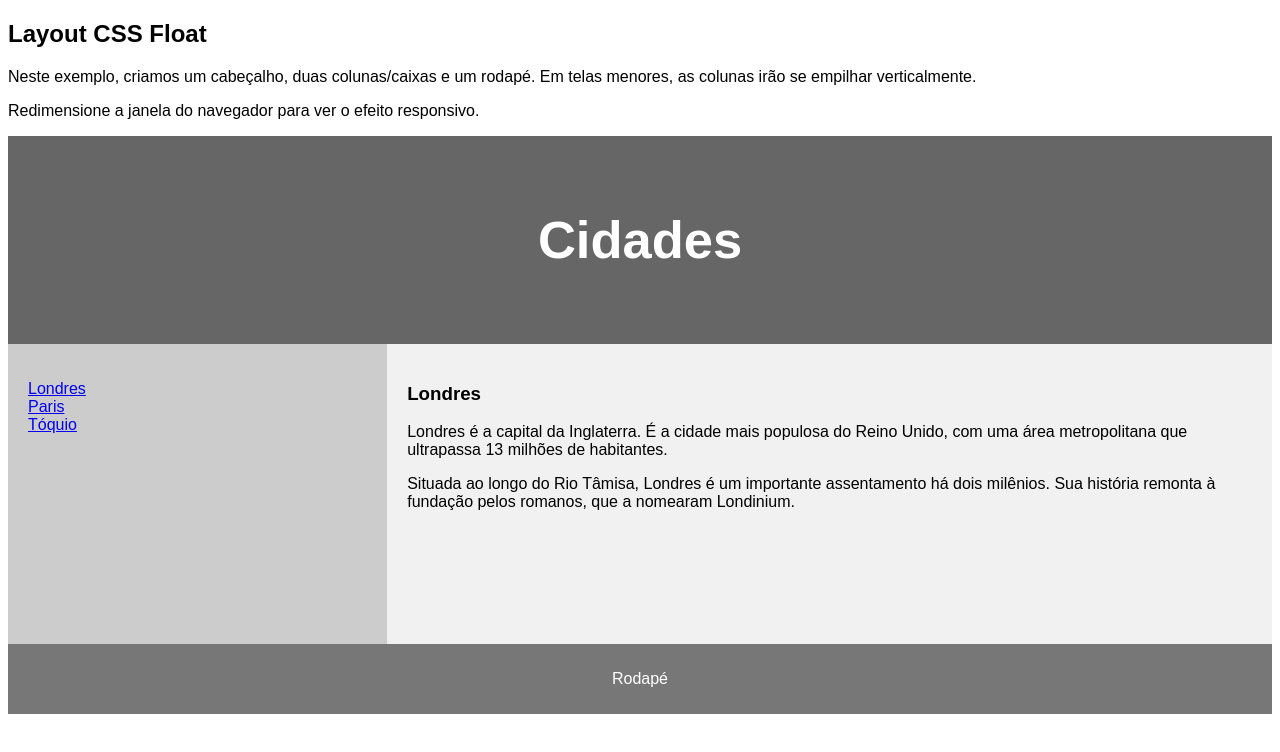
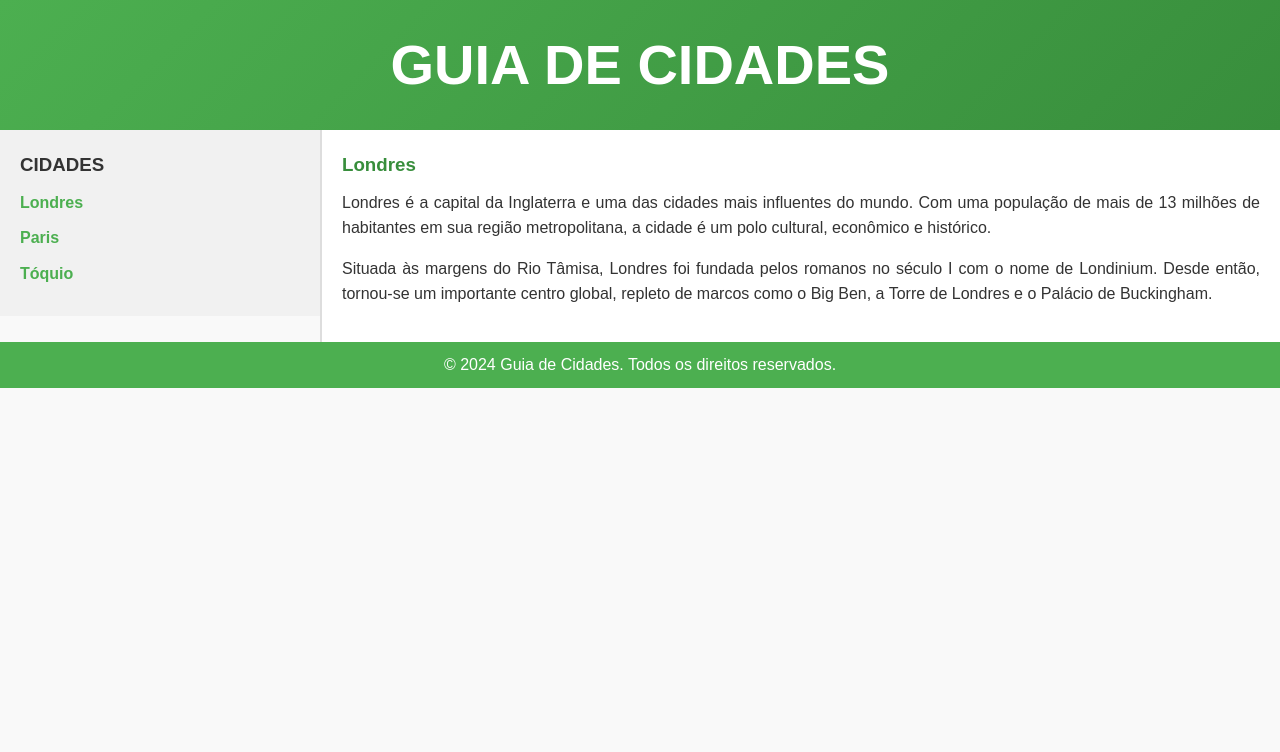
Before and after one commit to cauamoraesantos/cauamoraesantos.github.io, a plain HTML site: page index.html in a window 1280 px wide. Drawn offline with Linux system fonts and the light colour scheme.

Commit message:
Update index.html

```diff
--- a/index.html
+++ b/index.html
@@ -2,72 +2,110 @@
 <html lang="pt-br">
 
 <head>
-    <title>Modelo CSS</title>
-    <meta charset="utf-8">
-    <meta name="viewport" content="width=device-width, initial-scale=1">
+    <meta charset="UTF-8">
+    <meta name="viewport" content="width=device-width, initial-scale=1.0">
+    <title>Modelo de Página com CSS</title>
     <style>
+        /* Configurações gerais */
         * {
             box-sizing: border-box;
+            margin: 0;
+            padding: 0;
         }
 
         body {
             font-family: Arial, Helvetica, sans-serif;
+            line-height: 1.6;
+            background-color: #f9f9f9;
+            color: #333;
         }
 
-        /* Estilo do cabeçalho */
+        /* Estilização do cabeçalho */
         header {
-            background-color: #666;
-            padding: 30px;
+            background: linear-gradient(135deg, #4CAF50, #388E3C);
+            padding: 20px;
             text-align: center;
-            font-size: 35px;
             color: white;
+            font-size: 28px;
+            text-transform: uppercase;
         }
 
-        /* Criação de duas colunas lado a lado */
+        /* Estilização do menu lateral */
         nav {
             float: left;
-            width: 30%;
-            height: 300px;
-            background: #ccc;
+            width: 25%;
+            background: #f1f1f1;
             padding: 20px;
+            height: auto;
         }
 
-        /* Estilo da lista no menu */
+        nav h3 {
+            margin-bottom: 10px;
+            color: #333;
+            text-transform: uppercase;
+        }
+
         nav ul {
             list-style-type: none;
-            padding: 0;
         }
 
+        nav ul li {
+            margin: 10px 0;
+        }
+
+        nav ul li a {
+            text-decoration: none;
+            color: #4CAF50;
+            font-weight: bold;
+            transition: color 0.3s;
+        }
+
+        nav ul li a:hover {
+            color: #388E3C;
+        }
+
+        /* Estilização do conteúdo principal */
         article {
             float: left;
+            width: 75%;
             padding: 20px;
-            width: 70%;
-            background-color: #f1f1f1;
-            height: 300px;
+            background: #fff;
+            height: auto;
+            border-left: 2px solid #ddd;
         }
 
-        /* Limpeza dos floats */
-        section::after {
-            content: "";
-            display: table;
-            clear: both;
+        article h1 {
+            margin-bottom: 10px;
+            color: #388E3C;
         }
 
-        /* Estilo do rodapé */
-        footer {
-            background-color: #777;
-            padding: 10px;
-            text-align: center;
-            color: white;
+        article p {
+            margin-bottom: 15px;
+            text-align: justify;
         }
 
-        /* Layout responsivo */
-        @media (max-width: 600px) {
+        /* Rodapé */
+        footer {
+            clear: both;
+            background-color: #4CAF50;
+            color: white;
+            text-align: center;
+            padding: 10px 0;
+            margin-top: 20px;
+        }
+
+        /* Responsividade */
+        @media (max-width: 768px) {
 
             nav,
             article {
                 width: 100%;
-                height: auto;
+                float: none;
+                padding: 10px;
+            }
+
+            header {
+                font-size: 24px;
             }
         }
     </style>
@@ -75,20 +113,16 @@
 
 <body>
 
-    <h2>Layout CSS Float</h2>
-    <p>Neste exemplo, criamos um cabeçalho, duas colunas/caixas e um rodapé. Em telas menores, as colunas irão se empilhar
-        verticalmente.</p>
-    <p>Redimensione a janela do navegador para ver o efeito responsivo.</p>
-
     <!-- Cabeçalho -->
     <header>
-        <h2>Cidades</h2>
+        <h1>Guia de Cidades</h1>
     </header>
 
     <!-- Conteúdo Principal -->
     <section>
-        <!-- Menu Lateral -->
+        <!-- Menu de Navegação -->
         <nav>
+            <h3>Cidades</h3>
             <ul>
                 <li><a href="https://pt.wikipedia.org/wiki/Londres" target="_blank">Londres</a></li>
                 <li><a href="https://pt.wikipedia.org/wiki/Paris" target="_blank">Paris</a></li>
@@ -96,19 +130,23 @@
             </ul>
         </nav>
 
-        <!-- Conteúdo Principal -->
+        <!-- Artigo com informações -->
         <article>
             <h1>Londres</h1>
-            <p>Londres é a capital da Inglaterra. É a cidade mais populosa do Reino Unido, com uma área metropolitana
-                que ultrapassa 13 milhões de habitantes.</p>
-            <p>Situada ao longo do Rio Tâmisa, Londres é um importante assentamento há dois milênios. Sua história
-                remonta à fundação pelos romanos, que a nomearam Londinium.</p>
+            <p>
+                Londres é a capital da Inglaterra e uma das cidades mais influentes do mundo. Com uma população de mais de 13 milhões
+                de habitantes em sua região metropolitana, a cidade é um polo cultural, econômico e histórico.
+            </p>
+            <p>
+                Situada às margens do Rio Tâmisa, Londres foi fundada pelos romanos no século I com o nome de Londinium. Desde então,
+                tornou-se um importante centro global, repleto de marcos como o Big Ben, a Torre de Londres e o Palácio de Buckingham.
+            </p>
         </article>
     </section>
 
     <!-- Rodapé -->
     <footer>
-        <p>Rodapé</p>
+        <p>&copy; 2024 Guia de Cidades. Todos os direitos reservados.</p>
     </footer>
 
 </body>
```
